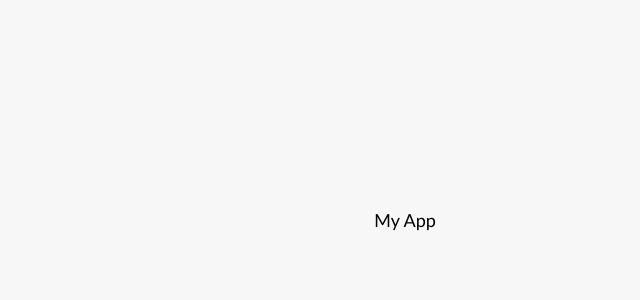
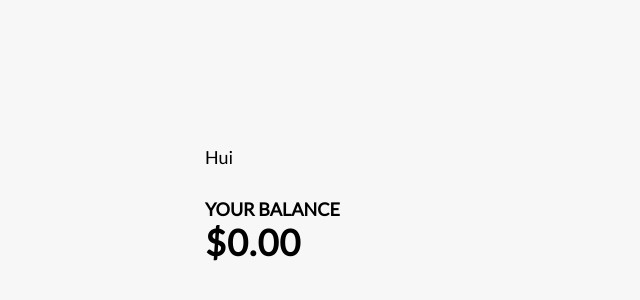
Before and after one commit to MikitaCat/vue-expense-tracker, a Vue app: page / in a window 1280 px wide. Shown: the part 180-480 px from the top of the page, without its empty margins (235-875 px from the left). Built offline with nearby package versions, Linux system fonts and the light colour scheme.

Commit message:
Components list, how to import and components egistration

```diff
--- a/src/App.vue
+++ b/src/App.vue
@@ -1,3 +1,18 @@
 <template>
-  My App
+  <Header />
+  <div class="container">
+    <Balance />
+  </div>
 </template>
+
+<script>
+import Balance from './components/Balance.vue';
+import Header from './components/Header.vue';
+
+export default {
+  components: {
+    Header,
+    Balance
+  }
+}
+</script>
--- /dev/null
+++ b/src/components/Balance.vue
@@ -0,0 +1,4 @@
+<template>
+    <h4>Your Balance</h4>
+    <h1 id="balance">$0.00</h1>
+</template>
--- /dev/null
+++ b/src/components/Header.vue
@@ -0,0 +1,3 @@
+<template>
+    <div>Hui</div>
+</template>
```
Also changed, not shown: src/components/AddTransaction.vue (added), src/components/Incomeexpenses.vue (added), src/components/TransactionList.vue (added).
